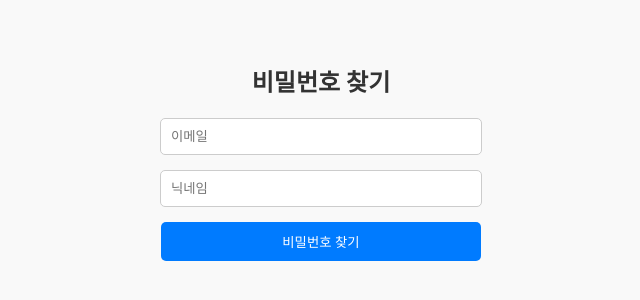
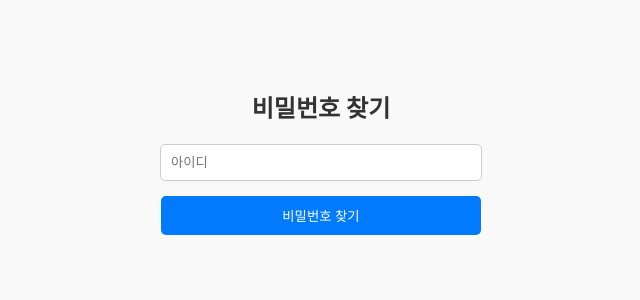
Before and after one commit to CAU-COMP-2024/2024-TEAM3, a React (Vite) app: page /3 in a window 1280 px wide. Shown: the part 248-548 px from the top of the page, without its empty margins (319-959 px from the left). Built offline with nearby package versions, Linux system fonts and the light colour scheme; a web font is replaced by a local one.

Commit message:
회원가입, 비번찾기 완료

```diff
--- a/src/pages/Frame.jsx
+++ b/src/pages/Frame.jsx
@@ -1,18 +1,16 @@
 import { useState } from "react";
+import { useNavigate } from "react-router-dom"; // useNavigate 가져오기 추가
 import axios from "axios"; // 백엔드와 통신을 위한 axios
 import styles from "./Frame.module.css";
 
 const Frame = () => {
-  // 상태 관리: 이메일과 닉네임
-  const [formData, setFormData] = useState({
-    email: "",
-    nickname: "",
-  });
+  // 상태 관리: 이메일
+  const [user_id, setUserId] = useState("");
+  const navigate = useNavigate(); // 네비게이션 훅 추가
 
   // 입력값 변경 핸들러
   const handleChange = (e) => {
-    const { name, value } = e.target;
-    setFormData({ ...formData, [name]: value });
+    setUserId(e.target.value);
   };
 
   // 비밀번호 찾기 요청 핸들러
@@ -22,16 +20,17 @@ const Frame = () => {
     try {
       // 백엔드 API 호출
       const response = await axios.post("http://localhost:3001/find-password", {
-        email: formData.email,
-        nickname: formData.nickname,
+        user_id,
       });
 
       // 응답 받은 비밀번호를 alert로 표시
       alert(`비밀번호: ${response.data.password}`);
+      // 비밀번호를 표시한 후 로그인 페이지로 이동
+      navigate("/"); // 로그인 페이지로 이동
     } catch (error) {
       // 에러 처리
       if (error.response && error.response.status === 404) {
-        alert("사용자를 찾을 수 없습니다. 이메일과 닉네임을 확인해주세요.");
+        alert("사용자를 찾을 수 없습니다. 아이디를 확인해주세요.");
       } else {
         console.error("서버 에러:", error);
         alert("서버 오류가 발생했습니다. 다시 시도해주세요.");
@@ -45,20 +44,10 @@ const Frame = () => {
       <form onSubmit={handleSubmit} className={styles.form}>
         {/* 이메일 입력 필드 */}
         <input
-          type="email"
-          name="email"
-          placeholder="이메일"
-          value={formData.email}
-          onChange={handleChange}
-          className={styles.inputField}
-          required
-        />
-        {/* 닉네임 입력 필드 */}
-        <input
           type="text"
-          name="nickname"
-          placeholder="닉네임"
-          value={formData.nickname}
+          name="user_id"
+          placeholder="아이디"
+          value={user_id}
           onChange={handleChange}
           className={styles.inputField}
           required
--- a/src/pages/Frame1.jsx
+++ b/src/pages/Frame1.jsx
@@ -8,7 +8,7 @@ const Frame1 = () => {
 
   // 폼 데이터 상태 관리
   const [formData, setFormData] = useState({
-    email: "",
+    user_id: "",
     password: "",
     confirmPassword: "",
     nickname: "",
@@ -33,7 +33,7 @@ const Frame1 = () => {
     // 백엔드로 데이터 전송
     try {
       const response = await axios.post("http://localhost:3001/register", {
-        email: formData.email,
+        user_id: formData.user_id,
         password: formData.password,
         nickname: formData.nickname,
       });
@@ -49,11 +49,11 @@ const Frame1 = () => {
     <div className={styles.formContainer}>
       <h2 className={styles.title}>회원가입</h2>
       <form onSubmit={handleSubmit} className={styles.form}>
-      <input
-          type="email"
-          name="email"
-          placeholder="이메일"
-          value={formData.email}
+        <input
+          type="text"
+          name="user_id"
+          placeholder="아이디"
+          value={formData.user_id}
           onChange={handleChange}
           className={styles.inputField}
           required
--- a/src/pages/Frame2.jsx
+++ b/src/pages/Frame2.jsx
@@ -30,7 +30,7 @@ const Frame2 = () => {
       <div className={styles.div3}>
         <div className={styles.rectangleDiv} />
         <img className={styles.lineIcon} alt="" src="/line-3.svg" />
-        <div className={styles.div4}>이메일</div>
+        <div className={styles.div4}>아이디</div>
         <div className={styles.div5}>비밀번호</div>
       </div>
       <div className={styles.div6}>
```
Also changed, not shown: server.js (+12 -12 lines).
